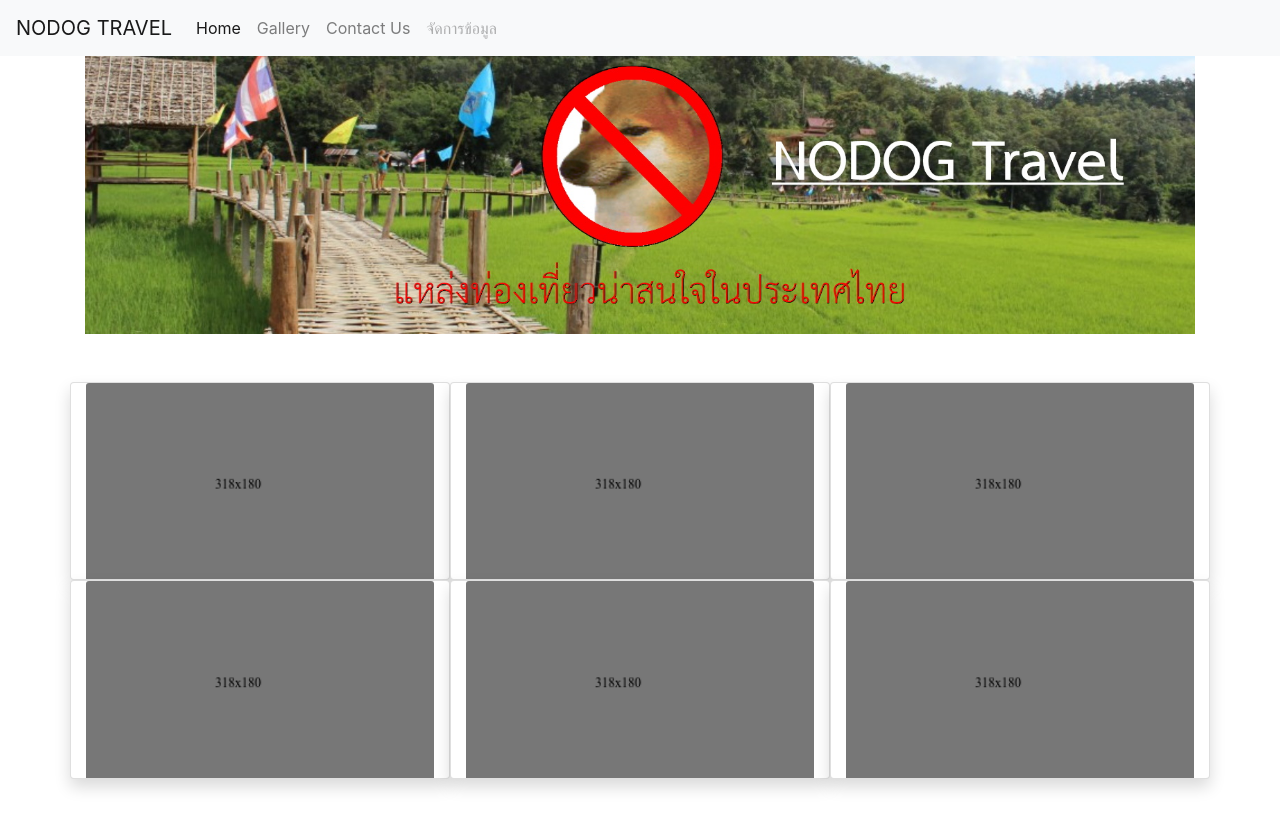
After one commit to pabcorn/traveltest, a PHP site: page /gallery.php in a window 1280 px wide. The commit adds this page. Run offline with PHP 8.4, Linux system fonts and the light colour scheme.

Commit message:
addGallery

```diff
--- /dev/null
+++ b/gallery.php
@@ -0,0 +1,45 @@
+<!doctype html>
+<html>
+<head>
+<meta charset="utf-8">
+<meta http-equiv="X-UA-Compatible" content="IE=edge">
+<meta name="viewport" content="width=device-width, initial-scale=1.0">
+<title>homepage</title>
+<link href="css/bootstrap-4.3.1.css" rel="stylesheet" type="text/css">
+</head>
+
+<body>
+<?php include("nav.php")?>
+<div class="container"><img src="รูปภาพ/logo/banner.jpg" width="100%" alt=""/></div>
+
+
+<div class="container mt-5 mb-5">
+	<div class="row">
+		<div class="card col-md-4 shadow">
+	  		<img class="card-img-top" src="images/card-img.png" alt="Card image cap">
+    	</div>
+		<div class="card col-md-4 shadow">
+	  		<img class="card-img-top" src="images/card-img.png" alt="Card image cap">
+    	</div>
+		<div class="card col-md-4 shadow">
+	  		<img class="card-img-top" src="images/card-img.png" alt="Card image cap">
+    	</div>
+	</div>
+	<div class="row">
+		<div class="card col-md-4 shadow">
+	  		<img class="card-img-top" src="images/card-img.png" alt="Card image cap">
+    	</div>
+		<div class="card col-md-4 shadow">
+	  		<img class="card-img-top" src="images/card-img.png" alt="Card image cap">
+    	</div>
+		<div class="card col-md-4 shadow">
+	  		<img class="card-img-top" src="images/card-img.png" alt="Card image cap">
+    	</div>
+	</div>
+</div>
+
+<script src="js/jquery-3.3.1.min.js"></script>
+<script src="js/popper.min.js"></script>
+<script src="js/bootstrap-4.3.1.js"></script>
+</body>
+</html>
--- /dev/null
+++ b/nav.php
@@ -0,0 +1,15 @@
+<nav class="navbar navbar-expand-lg navbar-light bg-light">
+
+  <a class="navbar-brand" href="#">NODOG TRAVEL</a>
+  <button class="navbar-toggler" type="button" data-toggle="collapse" data-target="#navbarSupportedContent1" aria-controls="navbarSupportedContent1" aria-expanded="false" aria-label="Toggle navigation"> <span class="navbar-toggler-icon"></span> </button>
+	  <div class="collapse navbar-collapse" id="navbarSupportedContent1">
+	    <ul class="navbar-nav mr-auto">
+	      <li class="nav-item active"> <a class="nav-link" href="#">Home <span class="sr-only">(current)</span></a> </li>
+	      <li class="nav-item"> <a class="nav-link" href="#">Gallery</a> </li>
+	      <li class="nav-item dropdown"> <a class="nav-link" href="#" role="button" data-toggle="dropdown" aria-haspopup="true" aria-expanded="false"> Contact Us </a>
+
+          </li>
+	      <li class="nav-item"> <a class="nav-link disabled" href="#"> จัดการข้อมูล </a> </li>
+        </ul>
+  </div>
+</nav>
```
Also changed, not shown: index.php (+2 -21 lines).
